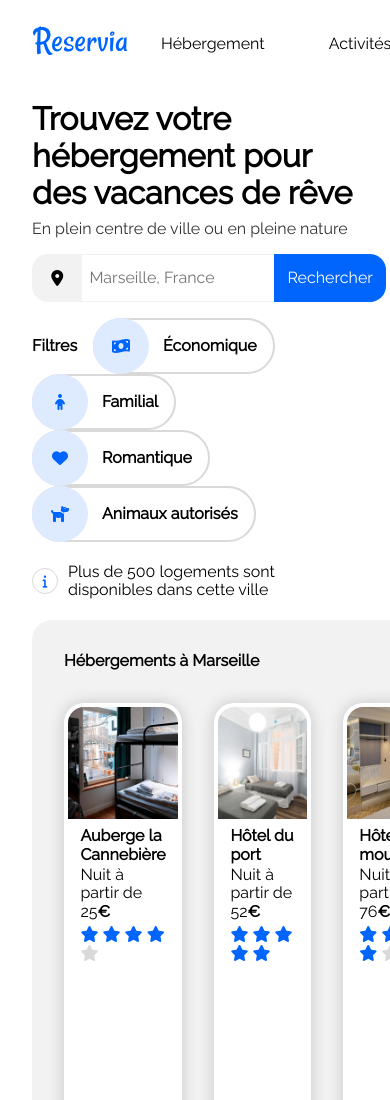
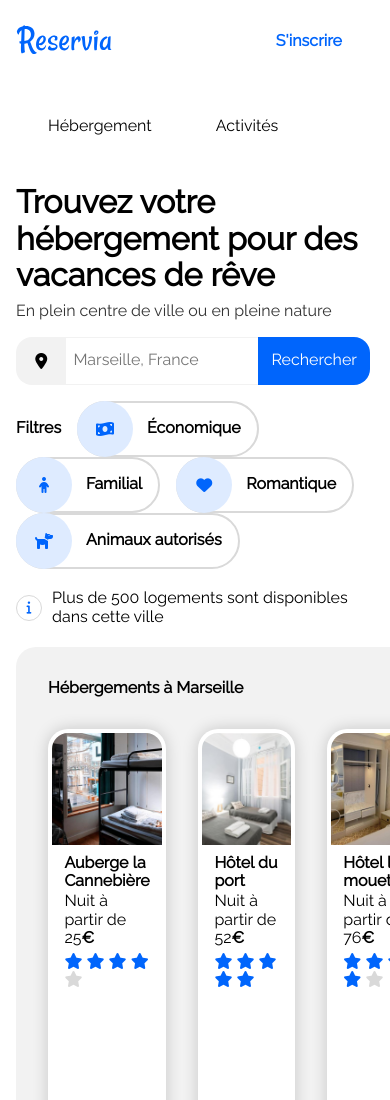
Before and after one commit to W-D0n/Reservia_2, a plain HTML site: page index.html in a window 390 px wide. Shown: the top 1100 px of the page. Drawn offline with Linux system fonts and the light colour scheme.

Commit message:
clean de code + début de responsive avec media queries

```diff
--- a/index.html
+++ b/index.html
@@ -15,7 +15,8 @@
 <body>
     <div class="container">
         <!-- En tête de la page-->
-        <header class="menu wrap">
+        <header>
+            <div class="menu wrap">
                 <a class="logo" href="index.html" title="vers la partie des résultats de recherche"><img src="images/logo/Reservia.svg" alt="logo reservia."></a>
                 <nav class="navbar">
                     <a class="navlink" href="#hosts" title="vers la partie des résultats de recherche">Hébergement</a>
@@ -24,12 +25,12 @@
                 <div class="sign">
                     <a href="signin.html" title="vers le formulaire d'inscription">S'inscrire</a>
                 </div>
-        </header>
+            </div>
             <div class="search wrap">
-            <header class="searchHeader">
+                <div class="searchHeader">
                     <h1 class="searchTitle">Trouvez votre hébergement pour des vacances de rêve</h1>
                     <p class="searchSubtitle">En plein centre de ville ou en pleine nature</p>
-            </header>
+                </div>
                 <form class="searchform" action="#" method="GET">
                         <em class="searchicon fas fa-map-marker-alt searchFormWrapiconIcon"></em>
                         <input class="inputfield" type="search" placeholder="Marseille, France">
@@ -55,6 +56,8 @@
                     <p class="restulttext">Plus de 500 logements sont disponibles dans cette ville</p>
                 </div>
             </div>
+        </header>
+        <main>
             <!-- Hébergements + Populaires -->
             <section class="main wrap" id="hosts">
                 <section class="host sectionsettings">
@@ -314,6 +317,7 @@
                     </a>
                 </article>
             </section>
+        </main>
     </div>
     <footer>
         <nav class="footwrap wrap">
--- a/style.css
+++ b/style.css
@@ -57,6 +57,7 @@ body{
     font-family:var(--font);
     background-color:var(--virgin-bg-color);
     box-sizing: border-box;
+    margin: auto;
 }
 .wrap{
     max-width: var(--maxW);
@@ -400,20 +401,44 @@ footer{
     margin: 1rem 0;
 }
 
-
-/* Mémo Couleurs :
-  #f2f2f2 pour le gris clair
-  #0065fc pour le bleu des étoiles
-*/
-
-
-@media screen and (max-width: 700px){
+@media screen and (max-width: 800px){
+    .container{
+        max-width: 800px;
+        margin: auto;
+        padding: 0 1rem;
+    }
+    .menu{
+        grid-template-columns: repeat(2, 1fr);
+        grid-template-rows: repeat(2, auto);
+    }
     .hosts{
         grid-template-columns: repeat(2, 1fr);
     }
+
+    .footwrap{
+
+    }
+
 }
 
 @media screen and (max-width: 400px){
+    .menu{
+        grid-template-columns: repeat(3, 1fr);
+        grid-template-areas: "logo . sign" ;
+        grid-template-rows: repeat(2, auto);
+    }
+    .logo{
+        grid-row: 1/2;
+        grid-column: 1/2;
+    }
+    .sign{
+        grid-row: 1/2;
+        grid-column: 3/4;
+    }
+    .navbar{
+        grid-row: 2/3;
+        grid-column: 1/-1;
+    }
     .hosts{
         grid-template-columns: 1fr;
     }
```
Lines whose indentation alone changed are shown as unchanged.
